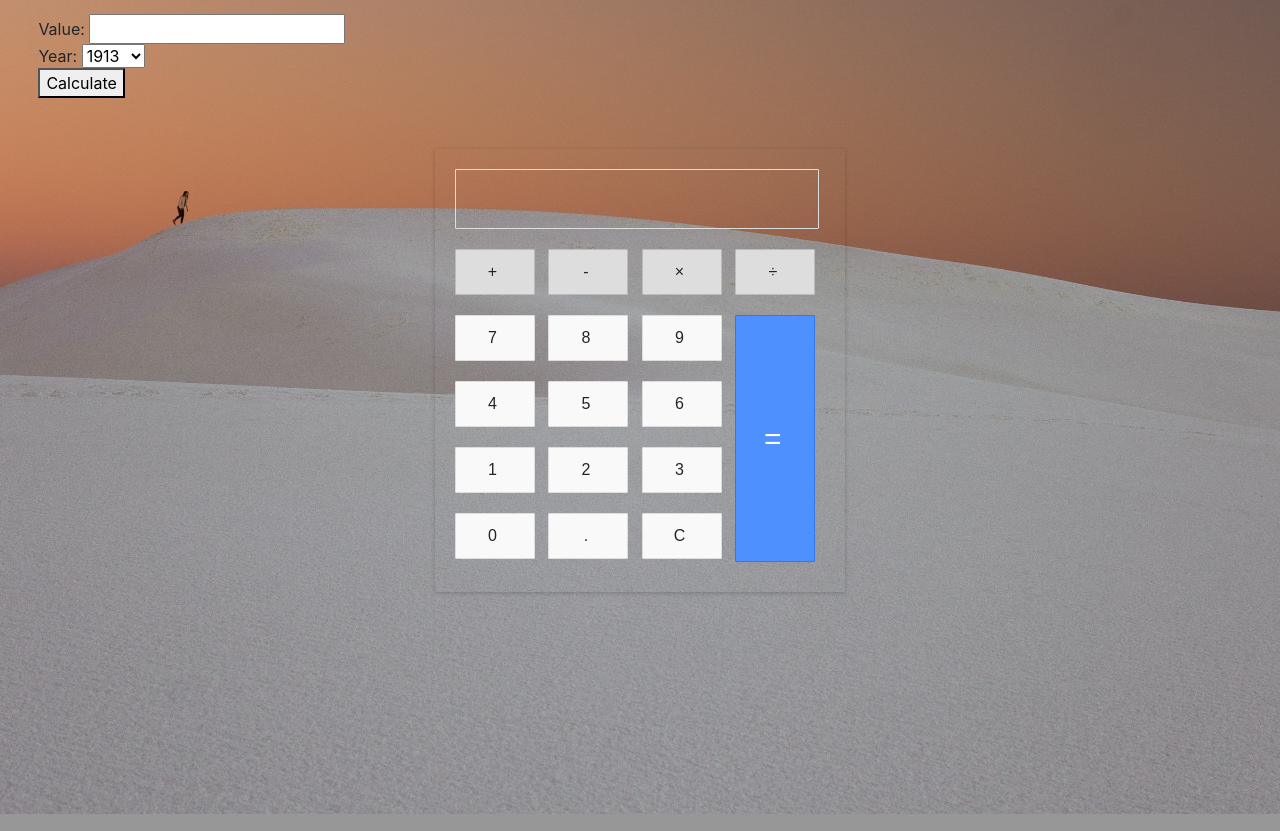
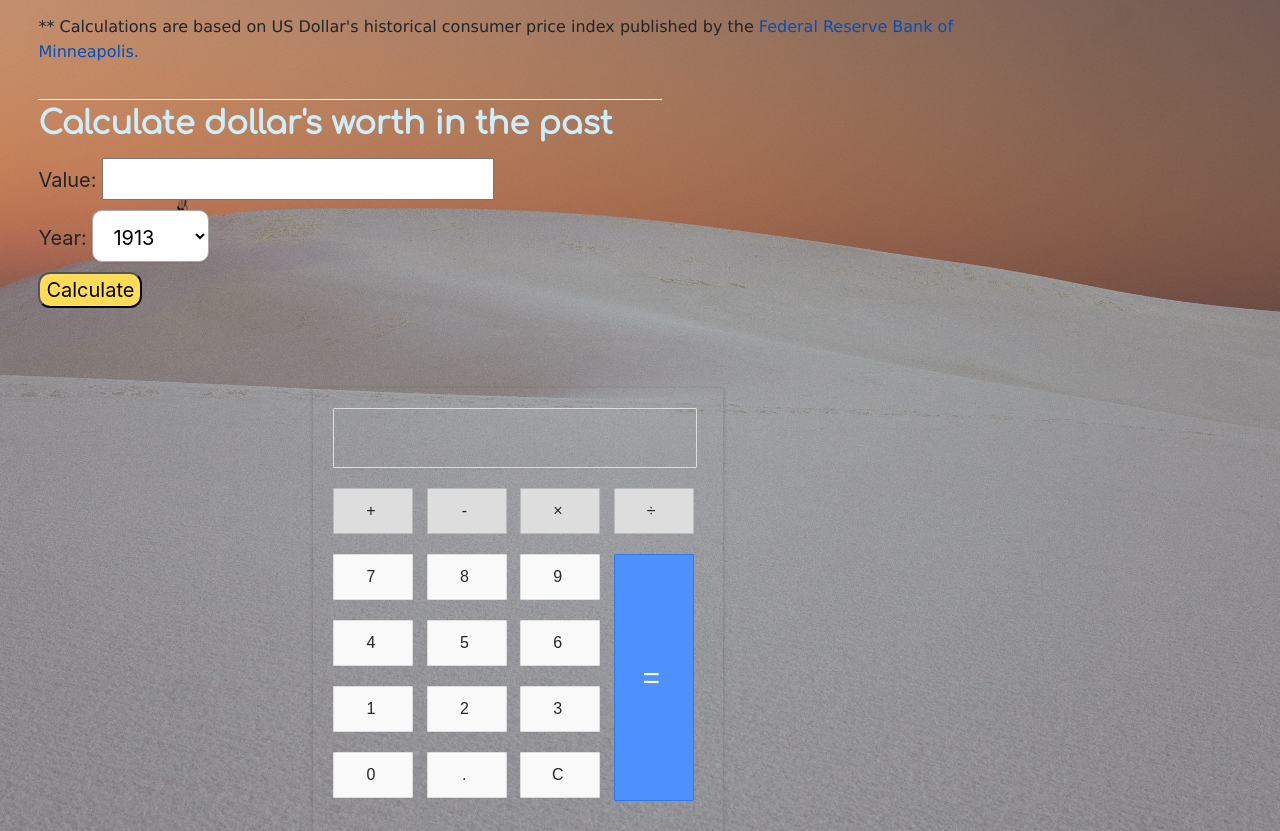
Before and after one commit to onanalee/daCalculate, a Flask app: page /inflation in a window 1280 px wide. Shown: the part 86-917 px from the top of the page. Run offline with Flask 2, Linux system fonts and the light colour scheme; some libraries are stand-ins or nearby versions.

Commit message:
inflation css complete

```diff
--- a/static/style.css
+++ b/static/style.css
@@ -497,7 +497,7 @@ div.equal:active {
 }
 #todayMessage, #pastMessage{
     font-family:Verdana;
-    font-size:25px;
+    font-size:20px;
 }
 .currency{
     font-size:1.5em;
@@ -513,8 +513,17 @@ div.equal:active {
 
 /*Inflation------------------------------*/
 
-
+.aTag{
+    color:#004fbd;
+}
 #inflationDiv{
-    margin-top:150px;
     margin-left:3vw;
+    width: 75%;
 }
+.inflationCalc{
+    font-size:20px;
+    margin-top:10px;
+}
+#result{
+    margin-bottom:10vh;
+}
--- a/templates/exchangeRates.html
+++ b/templates/exchangeRates.html
@@ -104,7 +104,7 @@
 
 
         <div id="currencyDiv">
-            <span id="euroLink">** All calculations are based on exchange rates published by the <a href="https://www.ecb.europa.eu/stats/policy_and_exchange_rates/euro_reference_exchange_rates/html/index.en.html" target="_blank">European Central Bank</a> at around 16:00 CET every working day.</span>
+            <span id="euroLink">** All calculations are based on exchange rates published by the <a class="aTag" href="https://www.ecb.europa.eu/stats/policy_and_exchange_rates/euro_reference_exchange_rates/html/index.en.html" target="_blank">European Central Bank</a> at around 16:00 CET every working day.</span>
             <div class="timeTitle">Today's Exchange Rates</div>
             <div>
                 <div class="exchangeRate">
--- a/templates/inflation.html
+++ b/templates/inflation.html
@@ -17,7 +17,6 @@
         <link href="https://fonts.googleapis.com/css2?family=Comfortaa&display=swap" rel="stylesheet">
 
         <link id="pagestyle" type="text/css" rel="stylesheet" href="../static/style.css">
-
 
 
         <link rel="stylesheet" href="../static/money.css">
@@ -104,17 +103,22 @@
         </nav>
 
         <div id="inflationDiv">
-            <div>Value: <input id="inflation" type="number"></div>
-            <div>Year: <select id="year"></select></div>
-            <div>
-                <button onclick="inflation()">Calculate</button>
+            <span id="euroLink">** Calculations are based on US Dollar's historical consumer price index published by the <a class="aTag" href="https://www.minneapolisfed.org/about-us/monetary-policy/inflation-calculator/consumer-price-index-1913-" target="_blank">Federal Reserve Bank of Minneapolis.</a> </span>
+            <div class="timeTitle">
+                Calculate dollar's worth in the past
             </div>
-            <div id="result">
+
+            <div class="inflationCalc">Value: <input id="inflation" type="number" class="unitInput"></div>
+            <div class="inflationCalc">Year: <select id="year" class="select"></select></div>
+            <div class="inflationCalc">
+                <button onclick="inflation()" class="convert">Calculate</button>
+            </div>
+            <div id="result" class="inflationCalc">
 
             </div>
-        </div>
 
-        <div class="calculator">
+
+            <div class="calculator">
                 <div class="input" id="input"></div>
                 <div class="buttons">
                     <div class="operators">
@@ -148,6 +152,7 @@
                     <div class="equal" id="calc">=</div>
                 </div>
             </div>
+        </div>
 
         <script src="../static/script.js"></script>
     </body>
```
Also changed, not shown: static/styleNight.css (+17 -6 lines).
